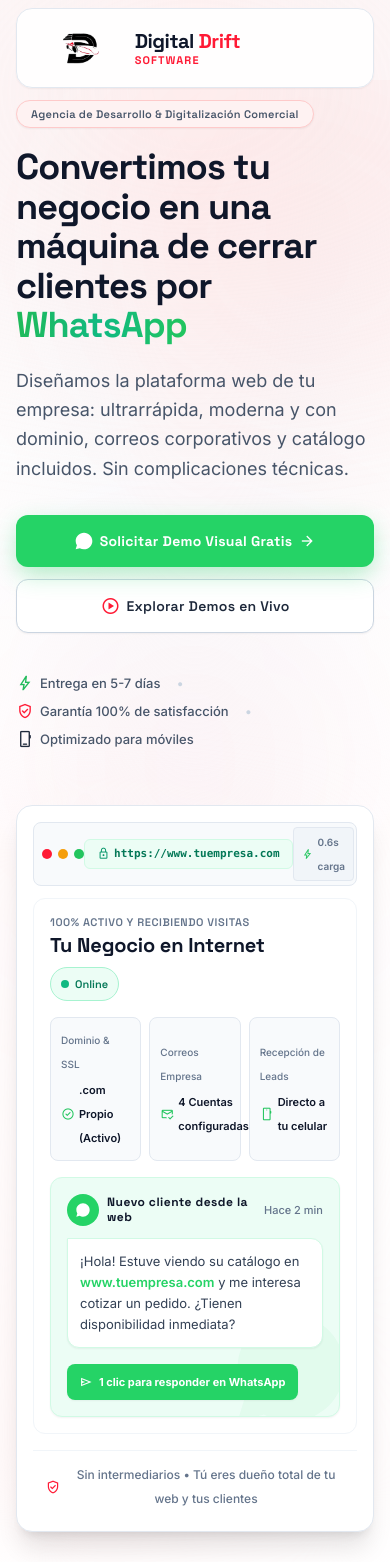
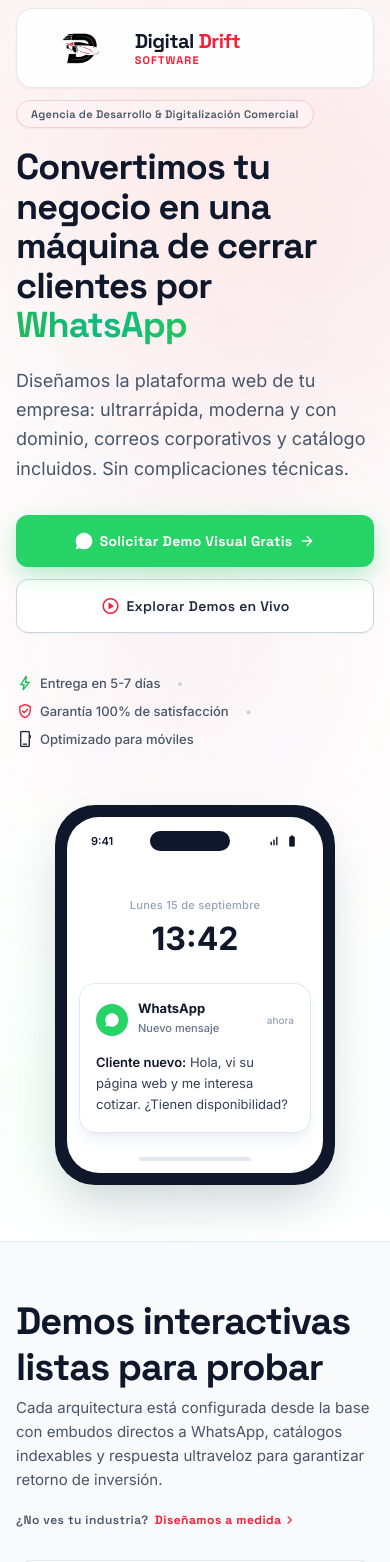
Before and after one commit to santiagoxx93/Digital_Drift_Software, a React (Vite) app: page / in a window 390 px wide. Shown: the top 1562 px of the page. Built offline with nearby package versions, Linux system fonts and the light colour scheme.

Commit message:
Replace busy hero mockup with minimal phone + WhatsApp notification

```diff
--- a/src/App.jsx
+++ b/src/App.jsx
@@ -104,97 +104,60 @@
 </div>
 </div>
 </div>
-{/*  Right Column: Interactive Mockup Hero (macOS Clean White Engine)  */}
+{/*  Right Column: Minimal Phone Mockup  */}
 <div data-aos="fade-left" data-aos-delay="200" className="lg:col-span-5 relative mt-6 lg:mt-0 flex items-center justify-center">
-{/*  Deep Crimson Glow Backing  */}
-<div className="absolute inset-0 bg-gradient-to-tr from-red-100/70 via-rose-50/50 to-transparent rounded-3xl blur-2xl -z-10"></div>
-{/*  Laptop / Tablet Glass Frame Mockup  */}
-<div className="w-full bg-white border border-slate-200 rounded-2xl p-4 shadow-xl flex flex-col gap-3 relative">
-{/*  Mockup Top OS Bar  */}
-<div className="flex items-center justify-between px-2 py-1 bg-slate-50 rounded-lg border border-slate-200">
-<div className="flex items-center gap-1.5">
-<span className="w-2.5 h-2.5 rounded-full bg-[#ff1a35]"></span>
-<span className="w-2.5 h-2.5 rounded-full bg-[#f59e0b]"></span>
-<span className="w-2.5 h-2.5 rounded-full bg-[#22c55e]"></span>
-</div>
-<div className="inline-flex items-center gap-1 text-[11px] font-mono text-emerald-700 px-3 py-0.5 bg-emerald-50 rounded-md border border-emerald-100 shadow-xs">
-<span className="material-symbols-outlined text-[13px] text-emerald-600">lock</span>
-<span className="font-semibold">https://www.tuempresa.com</span>
-</div>
-<div className="flex items-center gap-1 text-[10px] font-semibold text-slate-500 bg-slate-100 px-2 py-0.5 rounded border border-slate-200">
-<span className="material-symbols-outlined text-[12px] text-[#22c55e]">bolt</span>
-0.6s carga
+{/*  Subtle background glow  */}
+<div className="absolute inset-0 bg-gradient-to-tr from-emerald-100/40 via-emerald-50/30 to-transparent rounded-3xl blur-2xl -z-10"></div>
+
+{/*  Phone Frame  */}
+<div className="w-[280px] sm:w-[300px] mx-auto">
+  <div className="bg-slate-900 rounded-[2.5rem] p-3 shadow-2xl shadow-slate-900/20">
+    {/*  Inner screen  */}
+    <div className="bg-white rounded-[2rem] overflow-hidden">
+      {/*  Status bar  */}
+      <div className="flex items-center justify-between px-6 pt-3 pb-2">
+        <span className="text-[11px] font-semibold text-slate-900">9:41</span>
+        <div className="w-20 h-5 bg-slate-900 rounded-full mx-auto"></div>
+        <div className="flex items-center gap-1">
+          <span className="material-symbols-outlined text-[14px] text-slate-900">signal_cellular_alt</span>
+          <span className="material-symbols-outlined text-[14px] text-slate-900">battery_full</span>
         </div>
       </div>
-{/*  Mockup Internal Dashboard View  */}
-<div className="bg-white rounded-xl p-4 flex flex-col gap-4 border border-slate-100 shadow-xs">
-<div className="flex items-start sm:items-center justify-between flex-col sm:flex-row gap-2">
-<div>
-<span className="font-label-sm text-label-sm text-slate-500 uppercase tracking-wider block font-semibold mb-0.5">100% activo y recibiendo visitas</span>
-<span className="font-headline-sm text-headline-sm text-slate-900 font-bold">Tu Negocio en Internet</span>
+
+      {/*  Lock screen content  */}
+      <div className="px-5 pt-8 pb-6 flex flex-col items-center">
+        <span className="text-[11px] text-slate-400 font-medium tracking-wide">Lunes 15 de septiembre</span>
+        <span className="text-[32px] font-bold text-slate-900 leading-tight mt-0.5">13:42</span>
       </div>
-<span className="px-2.5 py-1 rounded-full bg-emerald-50 text-emerald-700 border border-emerald-200 font-label-sm text-[11px] font-semibold flex items-center gap-1.5 shrink-0">
-<span className="relative flex h-2 w-2">
-  <span className="animate-ping absolute inline-flex h-full w-full rounded-full bg-emerald-400 opacity-75"></span>
-  <span className="relative inline-flex rounded-full h-2 w-2 bg-emerald-500"></span>
-</span>
-Online
-</span>
+
+      {/*  WhatsApp Notification  */}
+      <div className="px-3 pb-4">
+        <div className="bg-white rounded-2xl border border-slate-200 shadow-lg shadow-slate-200/60 p-4 flex flex-col gap-3">
+          {/*  Notification header  */}
+          <div className="flex items-center justify-between">
+            <div className="flex items-center gap-2.5">
+              <div className="w-8 h-8 rounded-full bg-[#25D366] flex items-center justify-center shrink-0">
+                <svg viewBox="0 0 24 24" className="w-4 h-4 fill-white"><path d="M12.031 6.172c-3.181 0-5.767 2.586-5.768 5.766-.001 1.298.38 2.27 1.019 3.287l-.711 2.598 2.664-.698c.969.582 1.954.914 2.8.914h.005c3.18 0 5.767-2.587 5.768-5.766.002-3.18-2.584-5.768-5.767-5.768zm3.392 8.234c-.144.405-.837.774-1.17.823-.312.045-.694.06-2.12-.533-1.708-.709-2.813-2.45-2.898-2.564-.085-.114-.698-.929-.698-1.772 0-.844.441-1.258.599-1.428.158-.171.345-.214.46-.214.115 0 .23.002.331.007.107.006.251-.041.393.299.144.405.49 1.196.533 1.282.043.086.072.186.014.3-.058.115-.086.186-.172.286-.086.1-.182.224-.26.3-.086.086-.176.18-.076.352.101.171.448.74 0.963 1.198.663.59 1.222.773 1.394.858.172.086.273.072.374-.043.101-.115.432-.503.547-.675.115-.172.23-.143.388-.086.158.058 1.007.474 1.179.56.173.086.288.129.331.2.043.072.043.418-.101.823zM12.004 2C6.479 2 2 6.479 2 12.004c0 1.905.534 3.684 1.458 5.207L2 22l4.945-1.296A9.957 9.957 0 0012.004 22c5.525 0 10.004-4.479 10.004-10.004C22.008 6.479 17.529 2 12.004 2z"/></svg>
               </div>
-{/*  Ficha de estado del sitio (3 tarjetas)  */}
-<div className="grid grid-cols-3 gap-2">
-<div className="p-2.5 bg-slate-50 rounded-lg flex flex-col border border-slate-200 justify-center">
-<span className="text-[10px] text-slate-500 font-medium mb-0.5">Dominio &amp; SSL</span>
-<span className="text-[11px] font-semibold text-slate-900 flex items-center gap-1">
-<span className="material-symbols-outlined text-[14px] text-[#22c55e]">check_circle</span>
-.com Propio (Activo)
-</span>
-</div>
-<div className="p-2.5 bg-slate-50 rounded-lg flex flex-col border border-slate-200 justify-center">
-<span className="text-[10px] text-slate-500 font-medium mb-0.5">Correos Empresa</span>
-<span className="text-[11px] font-semibold text-slate-900 flex items-center gap-1">
-<span className="material-symbols-outlined text-[14px] text-[#22c55e]">mark_email_read</span>
-4 Cuentas configuradas
-</span>
-</div>
-<div className="p-2.5 bg-slate-50 rounded-lg flex flex-col border border-slate-200 justify-center">
-<span className="text-[10px] text-slate-500 font-medium mb-0.5">Recepción de Leads</span>
-<span className="text-[11px] font-semibold text-slate-900 flex items-center gap-1">
-<span className="material-symbols-outlined text-[14px] text-[#22c55e]">smartphone</span>
-Directo a tu celular
-</span>
+              <div className="flex flex-col">
+                <span className="text-[13px] font-bold text-slate-900 leading-tight">WhatsApp</span>
+                <span className="text-[11px] text-slate-500 font-medium">Nuevo mensaje</span>
               </div>
             </div>
-{/*  Simulación de Mensaje Entrante de WhatsApp  */}
-<div className="p-4 rounded-xl bg-emerald-50 border border-emerald-100 flex flex-col gap-3 shadow-sm relative overflow-hidden">
-{/* Decorative background element */}
-<div className="absolute -right-4 -bottom-4 opacity-5">
-<svg viewBox="0 0 24 24" className="w-32 h-32 fill-[#25D366]"><path d="M12.031 6.172c-3.181 0-5.767 2.586-5.768 5.766-.001 1.298.38 2.27 1.019 3.287l-.711 2.598 2.664-.698c.969.582 1.954.914 2.8.914h.005c3.18 0 5.767-2.587 5.768-5.766.002-3.18-2.584-5.768-5.767-5.768zm3.392 8.234c-.144.405-.837.774-1.17.823-.312.045-.694.06-2.12-.533-1.708-.709-2.813-2.45-2.898-2.564-.085-.114-.698-.929-.698-1.772 0-.844.441-1.258.599-1.428.158-.171.345-.214.46-.214.115 0 .23.002.331.007.107.006.251-.041.393.299.144.405.49 1.196.533 1.282.043.086.072.186.014.3-.058.115-.086.186-.172.286-.086.1-.182.224-.26.3-.086.086-.176.18-.076.352.101.171.448.74 0.963 1.198.663.59 1.222.773 1.394.858.172.086.273.072.374-.043.101-.115.432-.503.547-.675.115-.172.23-.143.388-.086.158.058 1.007.474 1.179.56.173.086.288.129.331.2.043.072.043.418-.101.823zM12.004 2C6.479 2 2 6.479 2 12.004c0 1.905.534 3.684 1.458 5.207L2 22l4.945-1.296A9.957 9.957 0 0012.004 22c5.525 0 10.004-4.479 10.004-10.004C22.008 6.479 17.529 2 12.004 2z"/></svg>
+            <span className="text-[10px] text-slate-400 font-medium">ahora</span>
           </div>
-<div className="flex items-center justify-between relative z-10">
-<div className="flex items-center gap-2">
-<div className="w-8 h-8 rounded-full bg-[#25D366] text-white flex items-center justify-center shrink-0">
-<svg viewBox="0 0 24 24" className="w-4 h-4 fill-current"><path d="M12.031 6.172c-3.181 0-5.767 2.586-5.768 5.766-.001 1.298.38 2.27 1.019 3.287l-.711 2.598 2.664-.698c.969.582 1.954.914 2.8.914h.005c3.18 0 5.767-2.587 5.768-5.766.002-3.18-2.584-5.768-5.767-5.768zm3.392 8.234c-.144.405-.837.774-1.17.823-.312.045-.694.06-2.12-.533-1.708-.709-2.813-2.45-2.898-2.564-.085-.114-.698-.929-.698-1.772 0-.844.441-1.258.599-1.428.158-.171.345-.214.46-.214.115 0 .23.002.331.007.107.006.251-.041.393.299.144.405.49 1.196.533 1.282.043.086.072.186.014.3-.058.115-.086.186-.172.286-.086.1-.182.224-.26.3-.086.086-.176.18-.076.352.101.171.448.74 0.963 1.198.663.59 1.222.773 1.394.858.172.086.273.072.374-.043.101-.115.432-.503.547-.675.115-.172.23-.143.388-.086.158.058 1.007.474 1.179.56.173.086.288.129.331.2.043.072.043.418-.101.823zM12.004 2C6.479 2 2 6.479 2 12.004c0 1.905.534 3.684 1.458 5.207L2 22l4.945-1.296A9.957 9.957 0 0012.004 22c5.525 0 10.004-4.479 10.004-10.004C22.008 6.479 17.529 2 12.004 2z"/></svg>
-</div>
-<span className="font-label-md text-label-md text-slate-900 font-bold leading-tight">Nuevo cliente desde la web</span>
-</div>
-<span className="text-[11px] font-medium text-slate-500 shrink-0">Hace 2 min</span>
-</div>
-<div className="bg-white rounded-xl rounded-tl-none p-3 shadow-sm border border-emerald-100 relative z-10 text-[13px] leading-relaxed text-slate-700">
-¡Hola! Estuve viendo su catálogo en <span className="font-semibold text-[#25D366]">www.tuempresa.com</span> y me interesa cotizar un pedido. ¿Tienen disponibilidad inmediata?
-</div>
-<div className="inline-flex self-start px-3 py-1.5 rounded-lg bg-[#25D366] text-white text-[11px] font-bold shadow-sm items-center gap-1.5 mt-1 relative z-10 hover:bg-[#20BA5A] transition-colors cursor-pointer">
-<span className="material-symbols-outlined text-[14px]">send</span>
-1 clic para responder en WhatsApp
+          {/*  Message preview  */}
+          <div className="text-[13px] text-slate-700 leading-relaxed">
+            <span className="font-semibold text-slate-900">Cliente nuevo:</span> Hola, vi su página web y me interesa cotizar. ¿Tienen disponibilidad?
           </div>
         </div>
       </div>
-{/*  Bottom Visual Bar: Quick Highlights  */}
-<div className="flex items-center justify-center px-3 pt-3 pb-1 border-t border-slate-100 mt-1">
-<span className="font-body-sm text-[12px] text-slate-500 font-medium flex items-center gap-1.5 text-center">
-<span className="material-symbols-outlined text-[16px] text-[#ff1a35]">verified_user</span>
-Sin intermediarios • Tú eres dueño total de tu web y tus clientes
-</span>
+
+      {/*  Bottom indicator bar  */}
+      <div className="flex justify-center pb-3 pt-2">
+        <div className="w-28 h-1 bg-slate-200 rounded-full"></div>
+      </div>
+    </div>
   </div>
 </div>
 </div>
```
Lines whose indentation alone changed are shown as unchanged.
